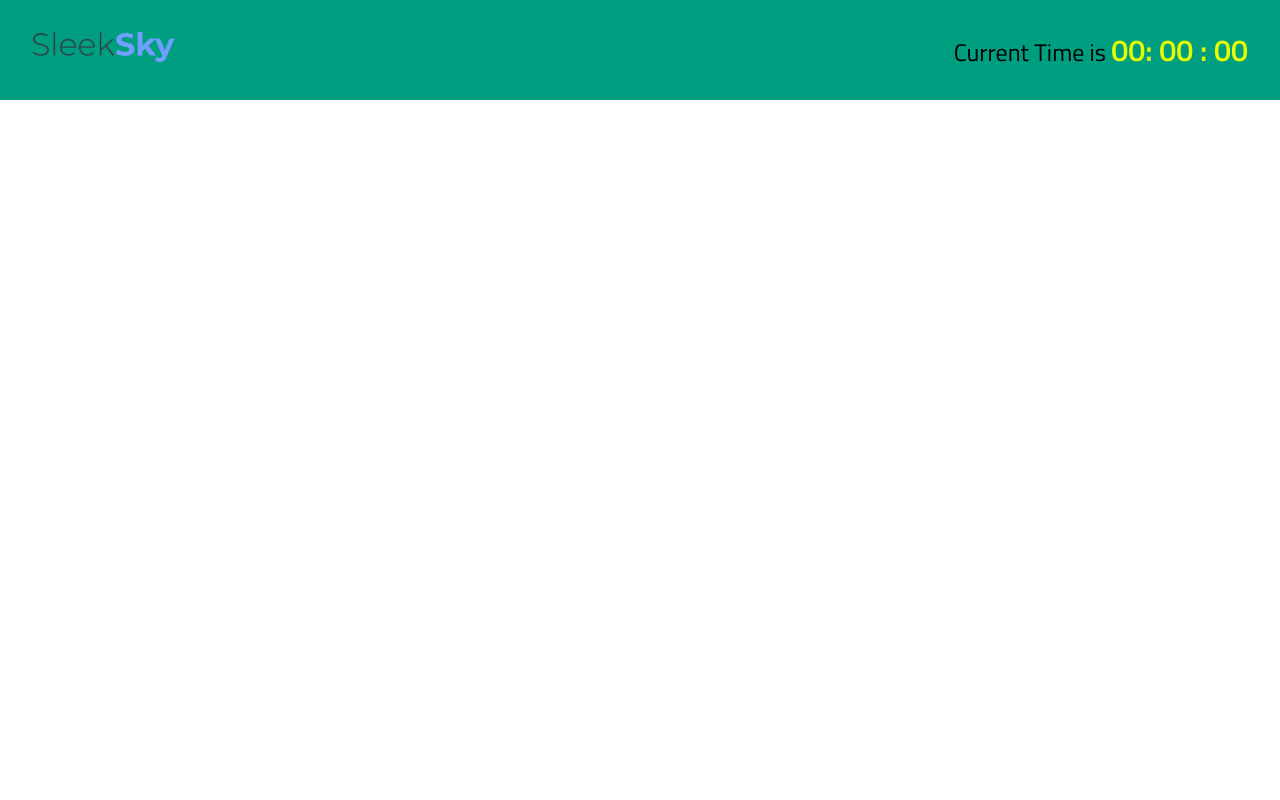
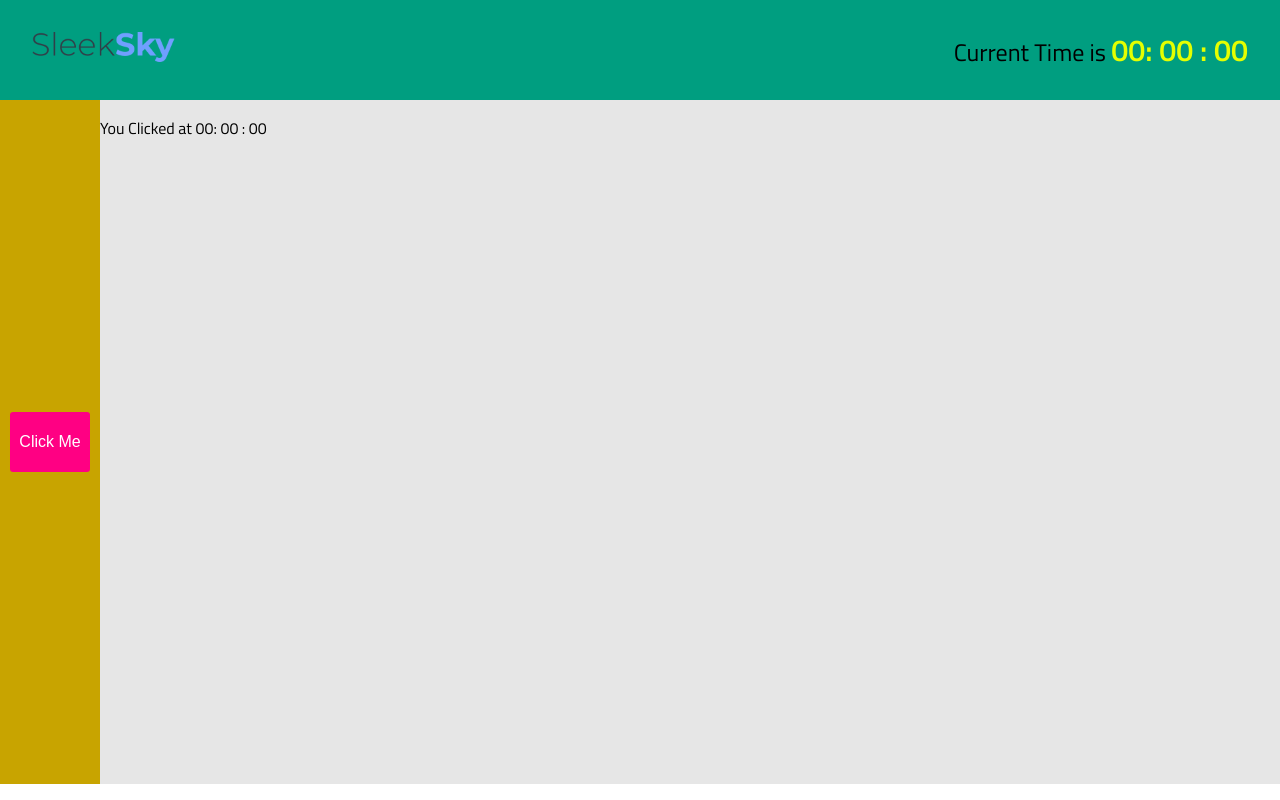
Before and after one commit to KamranAlex/sleeksky-task, a React (Create React App) app: page / in a window 1280 px wide. Built offline with nearby package versions, Linux system fonts and the light colour scheme.

Commit message:
sidebar and content section UI ready

```diff
--- a/src/App.js
+++ b/src/App.js
@@ -1,10 +1,12 @@
 import './App.css';
+import Content from './components/Content/Content';
 import Header from './components/Header/Header';
 
 function App() {
   return (
     <div className='App'>
       <Header></Header>
+      <Content></Content>
     </div>
   );
 }
--- /dev/null
+++ b/src/components/Content/Content.css
@@ -0,0 +1,17 @@
+.content {
+  display: flex;
+  flex-direction: row;
+}
+.content .sidebar {
+  display: flex;
+  justify-content: center;
+  align-items: center;
+  background: rgb(200, 164, 0);
+  min-width: 100px;
+  height: 85.5vh;
+}
+.content .main-content {
+  background: rgb(230, 230, 230);
+  width: 100%;
+  height: 85.5vh;
+}
--- a/src/components/Content/Content.js
+++ b/src/components/Content/Content.js
@@ -0,0 +1,22 @@
+import React from 'react';
+import Sidebar from '../Sidebar/Sidebar';
+import './Content.css';
+
+const Content = () => {
+  return (
+    <div className='content'>
+      <div className='sidebar'>
+        <Sidebar></Sidebar>
+      </div>
+      <div className='main-content'>
+        <div className='message'>
+          <p>
+            You Clicked at <span>00: 00 : 00</span>
+          </p>
+        </div>
+      </div>
+    </div>
+  );
+};
+
+export default Content;
--- /dev/null
+++ b/src/components/Sidebar/Sidebar.css
@@ -0,0 +1,22 @@
+.click-button {
+  position: relative;
+  /* display: block; */
+  display: flex;
+  justify-content: center;
+  align-items: center;
+}
+.click-button button {
+  height: 60px;
+  width: 80px;
+  border: 0;
+  outline: 0;
+  border-radius: 3px;
+  font-size: 1rem;
+  background: #ff0083;
+  color: #ffffff;
+}
+.click-button button:hover {
+  background: #00ff8c;
+  color: #000000;
+  cursor: pointer;
+}
--- a/src/components/Sidebar/Sidebar.js
+++ b/src/components/Sidebar/Sidebar.js
@@ -0,0 +1,12 @@
+import React from 'react';
+import './Sidebar.css';
+
+const Sidebar = () => {
+  return (
+    <div className='click-button'>
+      <button>Click Me</button>
+    </div>
+  );
+};
+
+export default Sidebar;
```
